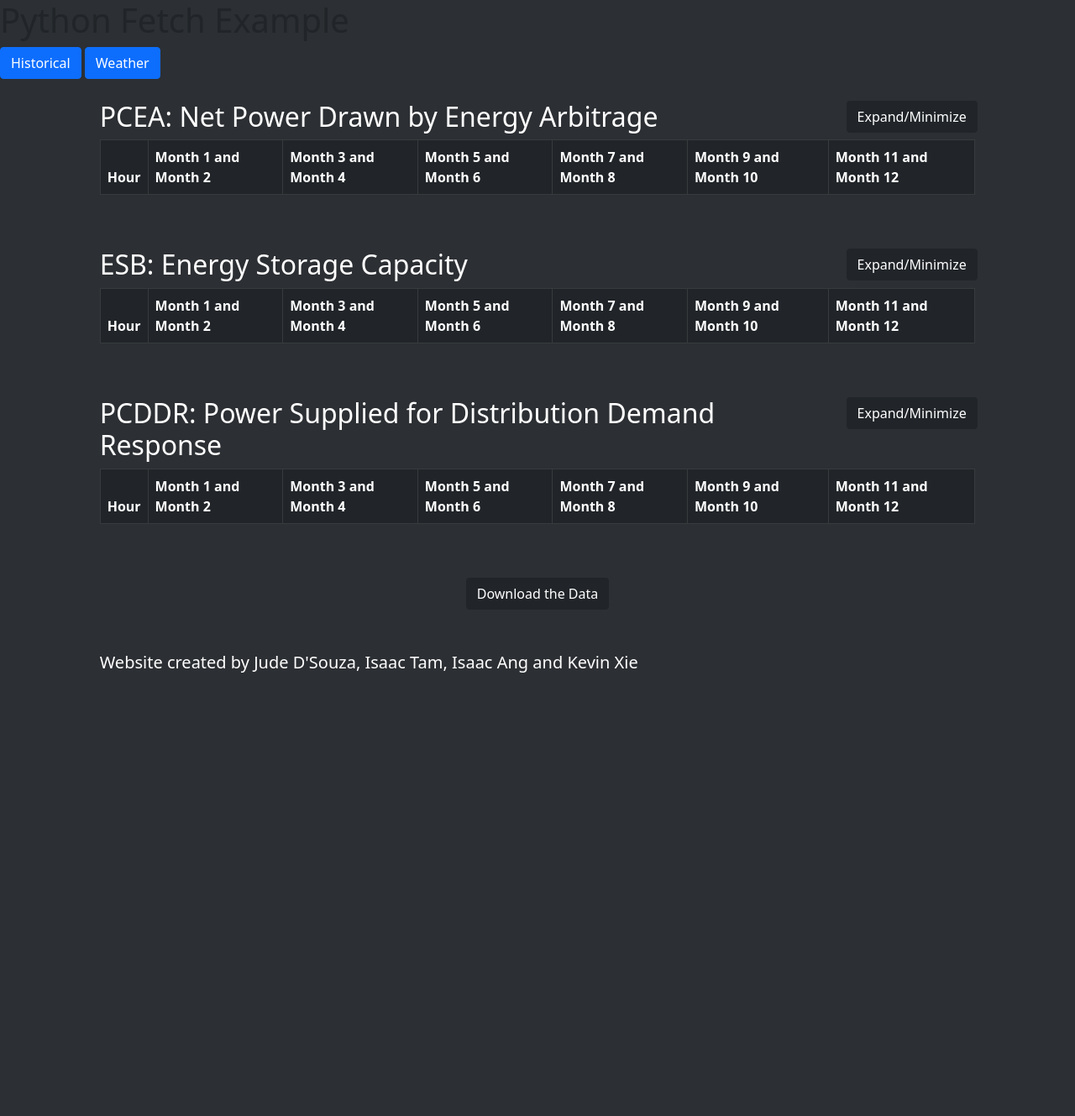
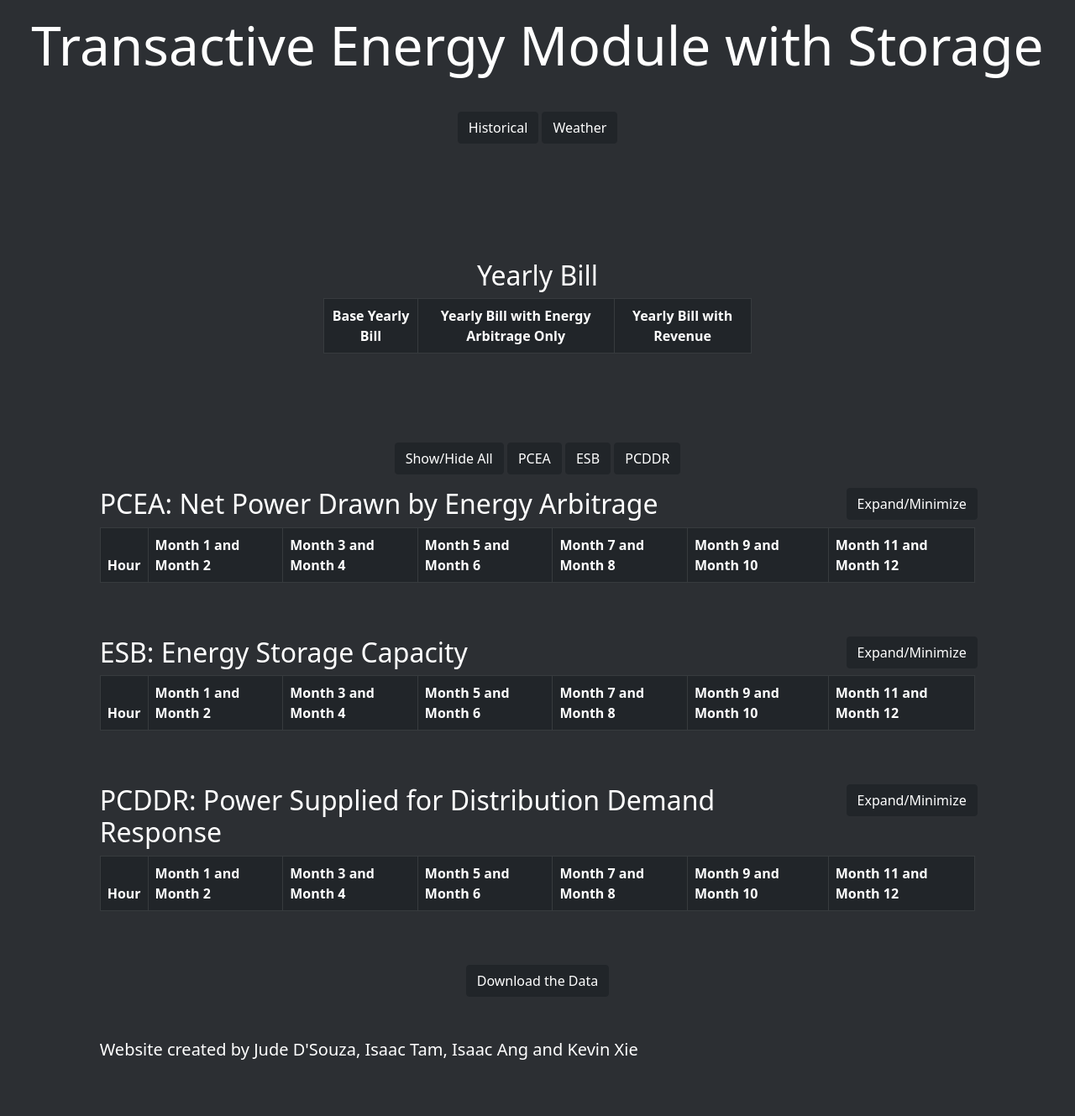
Before and after one commit to kevinxieee/Capstone, a Flask app: page / in a window 1280 px wide. Shown: the whole page at 84% size. Before the commit the page ends 801 px from the top, so only its background shows below. Run offline with Flask 2, Linux system fonts and the light colour scheme; lists and menus that the app fills with data are empty; some libraries are stand-ins or nearby versions.

Commit message:
Updated website to add new tables and functions

```diff
--- a/static/charting.js
+++ b/static/charting.js
@@ -31,7 +31,7 @@ async function getWeather() {
 
 }
 
-function makeChart(displayData){
+function makeChart(displayData) {
     console.log('Making Chart! Here\'s the data!');
     console.log(displayData);
 
@@ -135,3 +135,131 @@ function makeTable(tableData) {
     document.getElementById("table_esb").innerHTML += table_esb
     document.getElementById("table_pcddr").innerHTML += table_pcddr
 }
+
+//THIS IS OLD CHART
+var displayData_line;
+function chart(chart_line) {
+    var displayData_line = chart_line;
+    const ctx = document.getElementById('chart_line').getContext('2d');
+    Chart.defaults.global.defaultFontColor = 'white'
+    myChart_line = new Chart(ctx, {
+        type: 'line',
+        data: {
+            labels: [0, 1, 2, 3, 4, 5, 6, 7, 8, 9, 10, 11, 12, 13, 14, 15, 16, 17, 18, 19, 20, 21, 22, 23],
+            datasets: [
+                {
+                    label: 'Month 1 and Month 2',
+                    data: displayData_line.pcea[0],
+                    fill: false,
+                    backgroundColor: 'rgba(255, 99, 132, 0.2)',
+                    borderColor: 'rgba(255, 99, 132, 1)',
+                    borderWidth: 3
+                },
+                {
+                    label: 'Month 3 and Month 4',
+                    data: displayData_line.pcea[1],
+                    fill: false,
+                    backgroundColor: 'rgba(54, 162, 235, 0.2)',
+                    borderColor: 'rgba(54, 162, 235, 1)',
+                    borderWidth: 3
+                },
+                {
+                    label: 'Month 5 and Month 6',
+                    data: displayData_line.pcea[2],
+                    fill: false,
+                    backgroundColor: 'rgba(255, 206, 86, 0.2)',
+                    borderColor: 'rgba(255, 206, 86, 1)',
+                    borderWidth: 3
+                },
+                {
+                    label: 'Month 7 and Month 8',
+                    data: displayData_line.pcea[3],
+                    fill: false,
+                    backgroundColor: 'rgba(75, 192, 192, 0.2)',
+                    borderColor: 'rgba(75, 192, 192, 1)',
+                    borderWidth: 3
+                },
+                {
+                    label: 'Month 9 and Month 10',
+                    data: displayData_line.pcea[4],
+                    fill: false,
+                    backgroundColor: 'rgba(153, 102, 255, 0.2)',
+                    borderColor: 'rgba(153, 102, 255, 1)',
+                    borderWidth: 3
+                },
+                {
+                    label: 'Month 11 and Month 12',
+                    data: displayData_line.pcea[5],
+                    fill: false,
+                    backgroundColor: 'rgba(255, 159, 64, 0.2)',
+                    borderColor: 'rgba(255, 159, 64, 1)',
+                    borderWidth: 3
+                }
+            ]
+        },
+        options: {
+            title: {
+                display: true,
+                text: 'PCEA',
+                fontSize: 20
+            },
+            scales: {
+                xAxes: [{
+                    scaleLabel: {
+                        display: true,
+                        labelString: 'Hour'
+                    },
+                    gridLines: {
+                        color: 'white',
+                        zeroLineColor: 'white'
+                    }
+                }],
+                yAxes: [{
+                    scaleLabel: {
+                        display: true,
+                        labelString: 'kW'
+                    },
+                    gridLines: {
+                        color: 'white',
+                        zeroLineColor: 'white'
+                    }
+                }]
+            },
+            legend: {
+                position: 'bottom',
+                padding: 10
+            }
+        },
+    });
+};
+
+// FIX THIS, TOGGLING WRONG WHEN CLICKING ONE DATASET FIRST
+/*
+document.getElementById("toggle").addEventListener('click', () => {
+    myChart_line.data.datasets.forEach(function (ds) {
+        ds.hidden = !ds.hidden;
+    })
+    myChart_line.update();
+});
+
+document.getElementById("pcea").addEventListener('click', () => {
+    myChart_line.options.title.text = 'PCEA'
+    myChart_line.data.datasets.forEach(function (dataset, index) {
+        dataset.data = displayData_line.pcea[index];
+    })
+    myChart_line.update();
+})
+document.getElementById("esb").addEventListener('click', () => {
+    myChart_line.options.title.text = 'ESB'
+    myChart_line.data.datasets.forEach(function (dataset, index) {
+        dataset.data = displayData_line.esb[index];
+    })
+    myChart_line.update();
+})
+document.getElementById("pcddr").addEventListener('click', () => {
+    myChart_line.options.title.text = 'PCDDR'
+    myChart_line.data.datasets.forEach(function (dataset, index) {
+        dataset.data = displayData_line.ddr[index];
+    })
+    myChart_line.update();
+})*/
--- a/templates/index.html
+++ b/templates/index.html
@@ -16,20 +16,50 @@
 </head>
 
 <body>
-    <h1> Python Fetch Example</h1>
+    <div class="container-fluid title justify-content-center text-white p-3 my-0">
+        <h1 class="display-3">Transactive Energy Module with Storage</h1>
+    </div>
     <!--Buttons!!!! -->
-
-    <button class="btn btn-primary" onclick="getData();">Historical</button>
-    <button class="btn btn-primary" onclick="getWeather();">Weather</button>
-    <script src="{{ url_for('static', filename='charting.js') }}"></script>
-
-    <div class="col-9 graph justify-content-center">
+    <div class="container-fluid option_buttons justify-content-center text-center p-3">
+        <button class="btn btn-dark" onclick="getData();">Historical</button>
+        <button class="btn btn-dark" onclick="getWeather();">Weather</button>
+        <script src="{{ url_for('static', filename='charting.js') }}"></script>
+    </div>
+    <div class="graph justify-content-center p-5">
         <canvas id="chart" width="40" height="20"></canvas>
         <div
             class="container-fluid buttonsforcharts text-center toggle_hideall justify-content-center">
         </div>
     </div>
-
+    <div class="container-fluid bill_table col-5 pb-5 justify-content-center">
+        <div class="text-center bill_title">
+            <h2 class="text-white">
+                Yearly Bill
+            </h2>
+        </div>
+        <div class="bill_table text-center justify-content-center">
+            <table class="table table-hover table-bordered table-responsive table-dark">
+                <thead>
+                    <tr>
+                        <th>Base Yearly Bill</th>
+                        <th>Yearly Bill with Energy Arbitrage Only</th>
+                        <th>Yearly Bill with Revenue</th>
+                    </tr>
+                </thead>
+                <tbody id="table_bill"></tbody>
+            </table>
+        </div>
+    </div>
+    <div class="graph justify-content-center p-3">
+        <canvas id="chart_line" width="40" height="20"></canvas>
+        <div
+            class="container-fluid buttonsforcharts text-center toggle_hideall justify-content-center">
+            <button id="toggle" class="btn btn-dark">Show/Hide All</button>
+            <button id="pcea" class="btn btn-dark">PCEA</button>
+            <button id="esb" class="btn btn-dark">ESB</button>
+            <button id="pcddr" class="btn btn-dark">PCDDR</button>
+        </div>
+    </div>
     <div class="container-fluid pcea_table col-10 pb-5 justify-content-center">
         <div class="row">
             <div class="col-10 text-left pcea_title">
```
